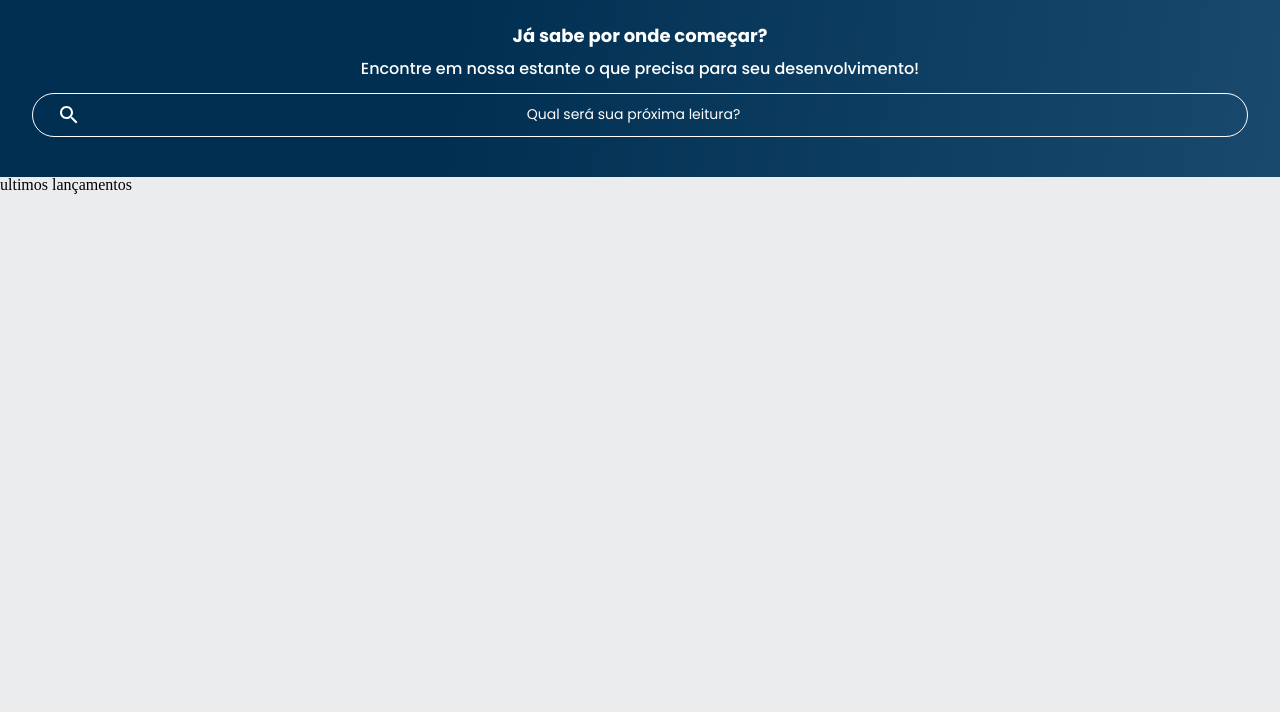
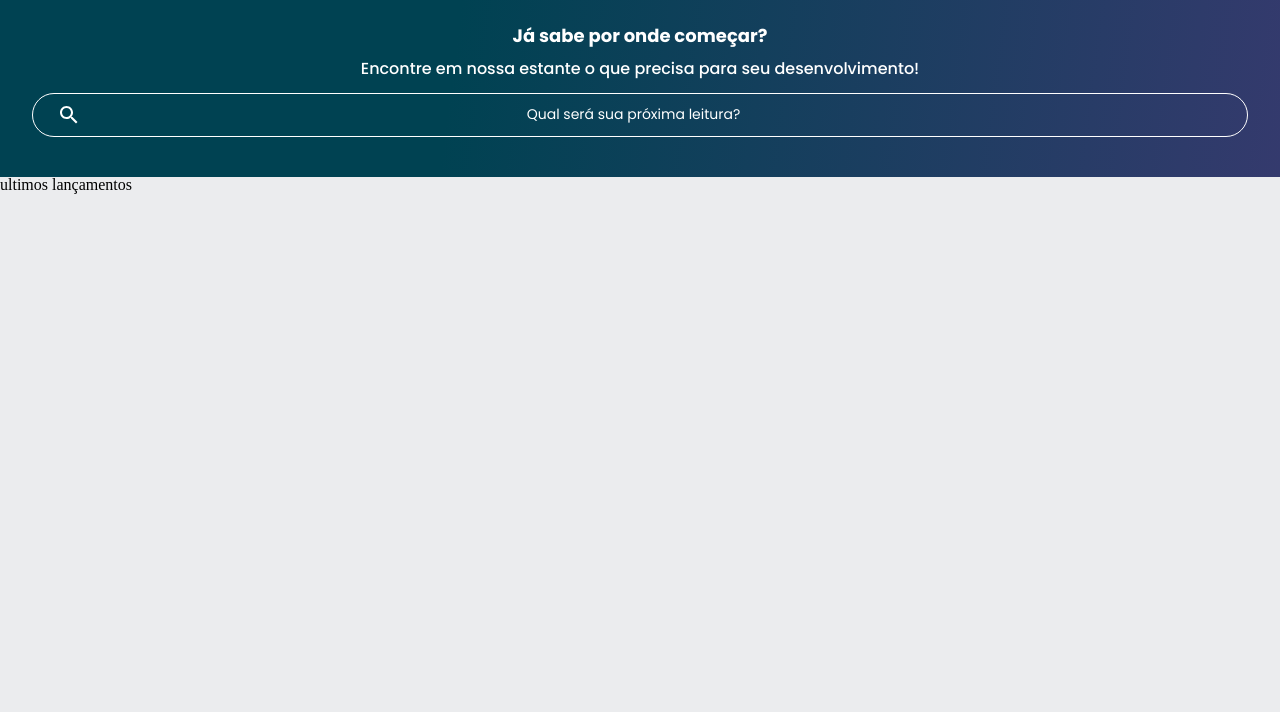
Before and after one commit to ingridprovin/alurabooks-ingrid, a plain HTML site: page index.html in a window 1280 px wide. Shown: the part 88-800 px from the top of the page. Drawn offline with Linux system fonts and the light colour scheme.

Commit message:
Add files via upload

```diff
--- a/style.css
+++ b/style.css
@@ -4,8 +4,8 @@
 :root {
     --cor-de-fundo: #EBECEE;
     --branco: #FFFFFF;
-    --laranja: #EB9B00;
-    --azul-degrade: linear-gradient(97.54deg, #002F52 35.49%, #326589 165.37%);
+    --:rosa #eb004e;
+    --azul-degrade: linear-gradient(97.54deg, #004252 35.49%, #693289 165.37%);
     --fonte-principal: "Poppins";
 }
 
```
